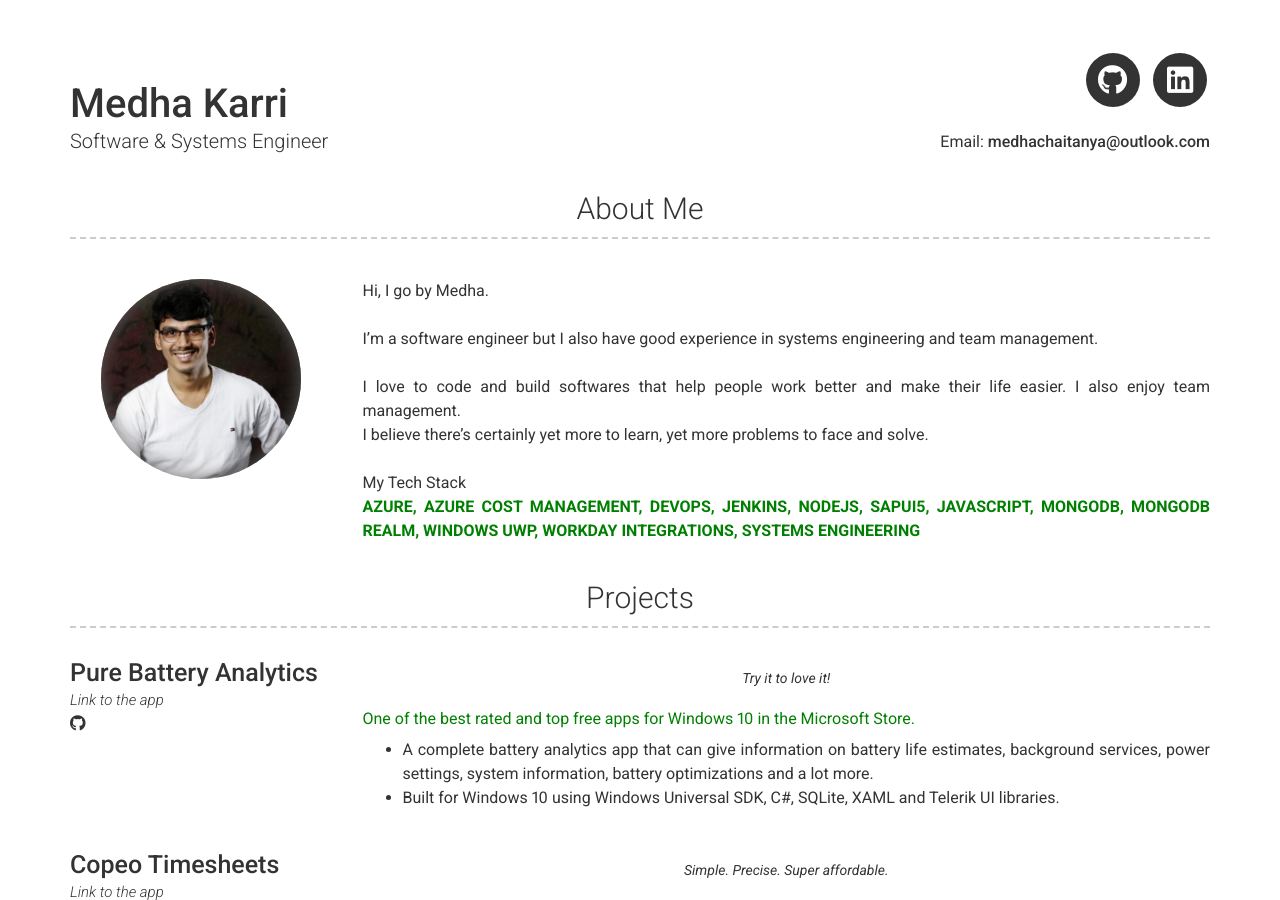
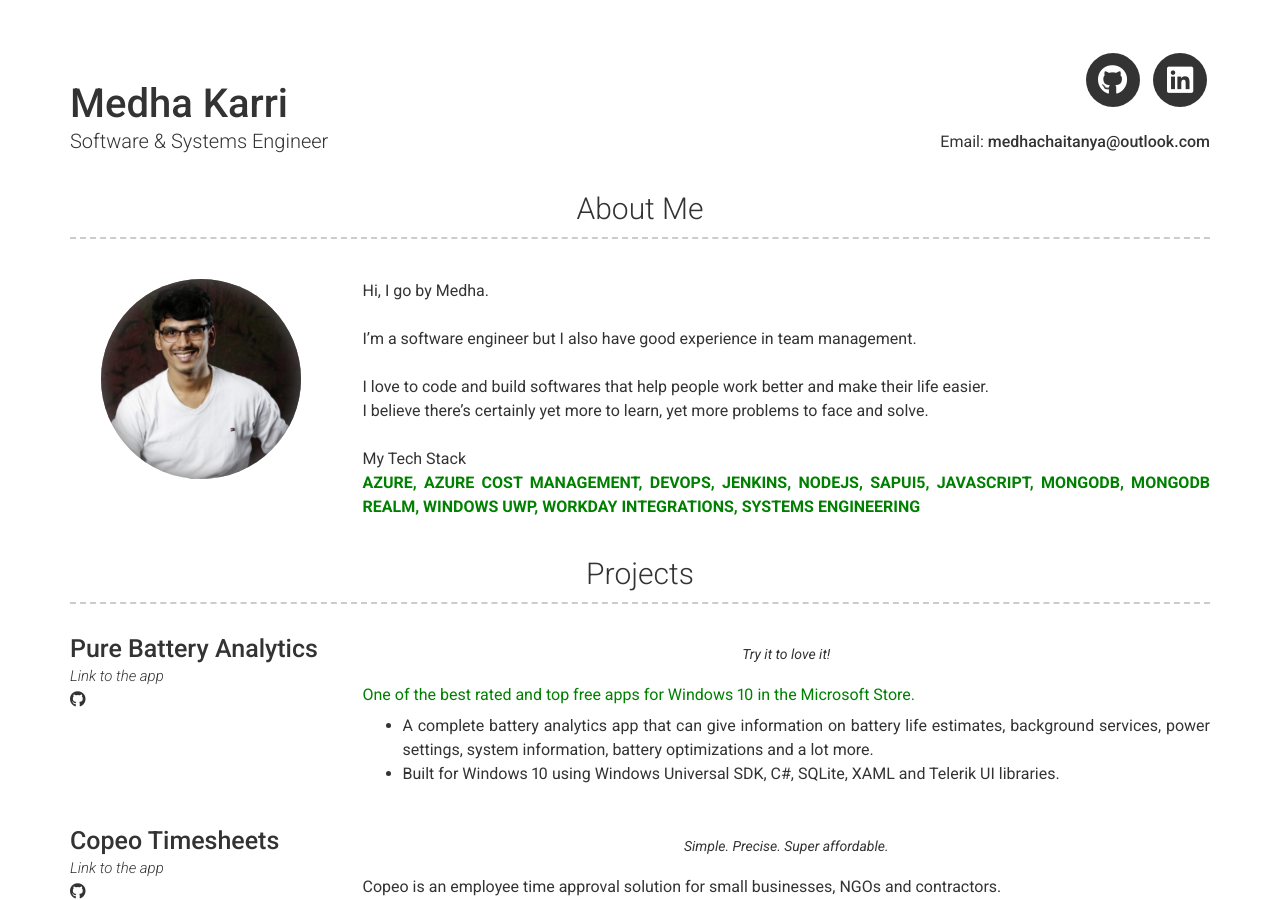
Before and after one commit to medhachaitanya/medhachaitanya.github.io, a Jekyll site: the page built from index.md, in a window 1280 px wide and 900 px high. Built offline with Jekyll 4.4.1, drawn with Linux system fonts in a browser that asks for light colours; nearby versions of some CDN libraries.

Commit message:
Update _config.yml

```diff
--- a/_config.yml
+++ b/_config.yml
@@ -52,10 +52,10 @@ linkedin_username: medhakarri
 # about_title: About Me (Use this to override about section title)
 about_profile_image: images/profilepic.jpg
 about_content:  # this will include new lines to allow paragraphs
-  Hi, I go by Medha. <br /><br />I'm a software engineer but I also have good experience in systems engineering and team management.
+  Hi, I go by Medha. <br /><br />I'm a software engineer but I also have good experience in team management.
   <br />
   <br />
-  I love to code and build softwares that help people work better and make their life easier. I also enjoy team management.
+  I love to code and build softwares that help people work better and make their life easier.
   <br />
   I believe there's certainly yet more to learn, yet more problems to face and solve.
   <br />
```
